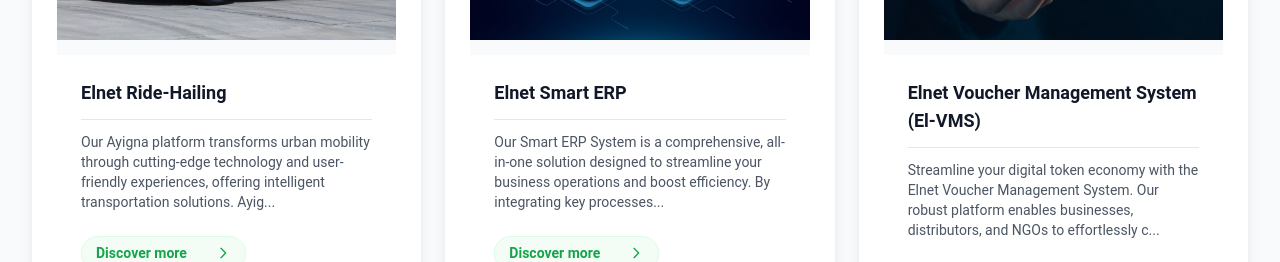
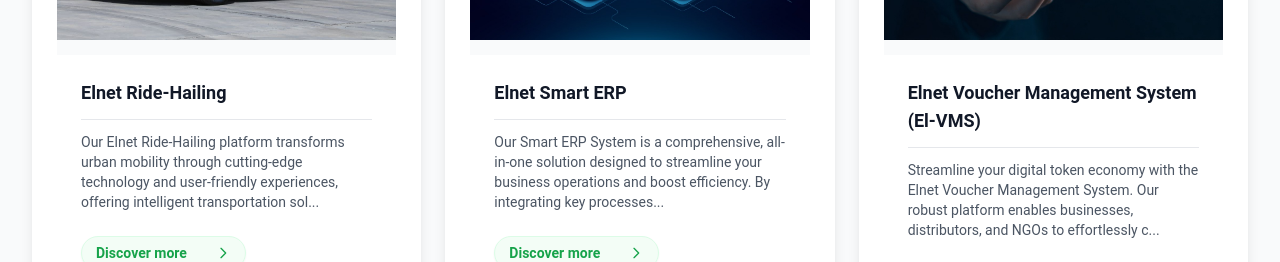
Before and after one commit to Tsi777/elnet-website, a React (Create React App) app: page / in a window 1280 px wide. Shown: the part 3680-3942 px from the top of the page. Built offline with nearby package versions, Linux system fonts and the light colour scheme; no server answers.

Commit message:
final fix for sub  commit

```diff
--- a/src/data/products.ts
+++ b/src/data/products.ts
@@ -4,7 +4,7 @@
     {
         id: 'elnet-ride',
         title: 'Elnet Ride-Hailing ',
-        description: 'Our Ayigna platform transforms urban mobility through cutting-edge technology and user-friendly experiences, offering intelligent transportation solutions.',
+        description: 'Our Elnet Ride-Hailing platform transforms urban mobility through cutting-edge technology and user-friendly experiences, offering intelligent transportation solutions.',
         details:
             'Ayigna optimizes dispatching, driver earnings, and passenger safety with AI-powered routing, multi-wallet payments, and 24/7 support, setting new standards in urban transportation.',
         category: 'Technology',
--- a/src/data/subsidiaries.ts
+++ b/src/data/subsidiaries.ts
@@ -40,7 +40,7 @@
     id: 'eltaxi',
     name: 'ElTaxi Trading PLC',
     description: 'Ayigna ride-hailing ecosystem digitizing mobility with payments, fleet logistics, and driver network services.',
-    products: ['Ayigna App', 'Ride-Hailing Platform'],
+    products: ['Taxiye App', 'Ride-Hailing Platform'],
     services: ['Ride Booking', 'Driver Network', 'Fleet Management'],
     contact: {
       email: 'info@Taxiye.com',
```
